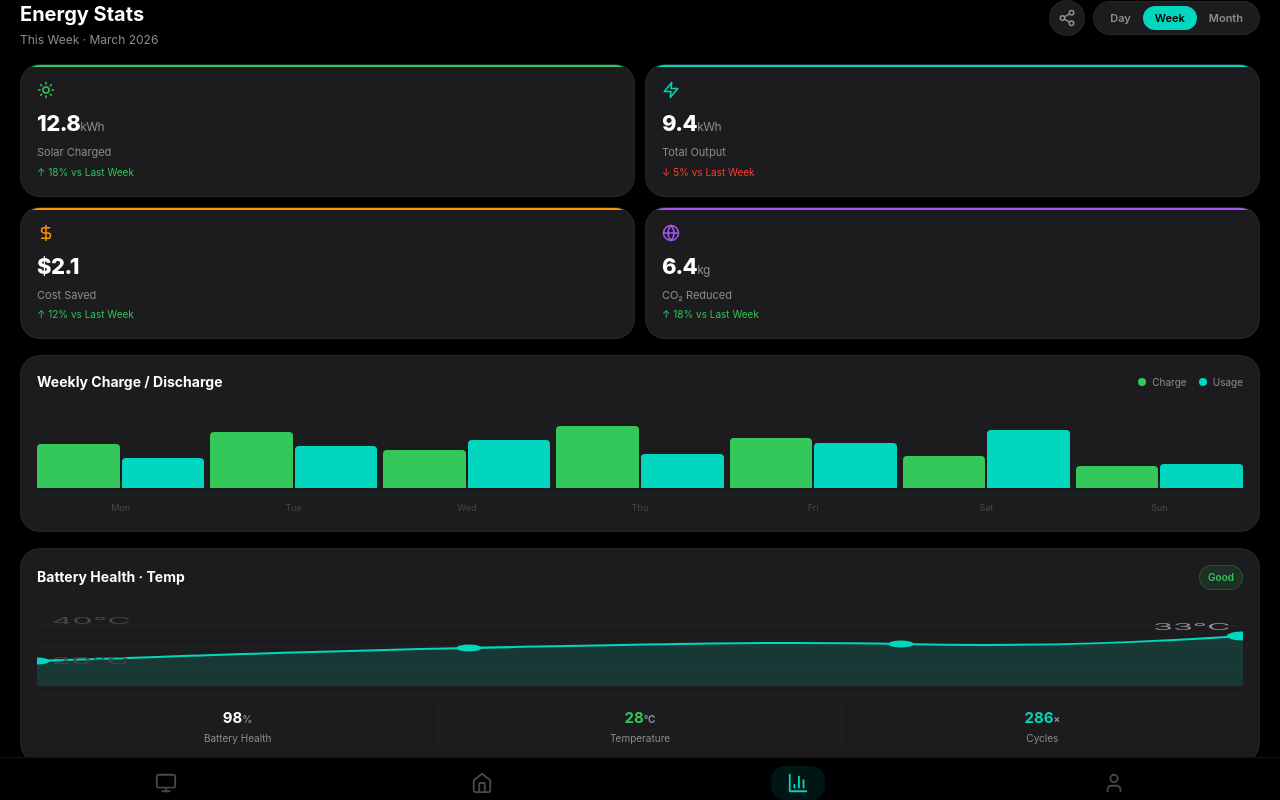
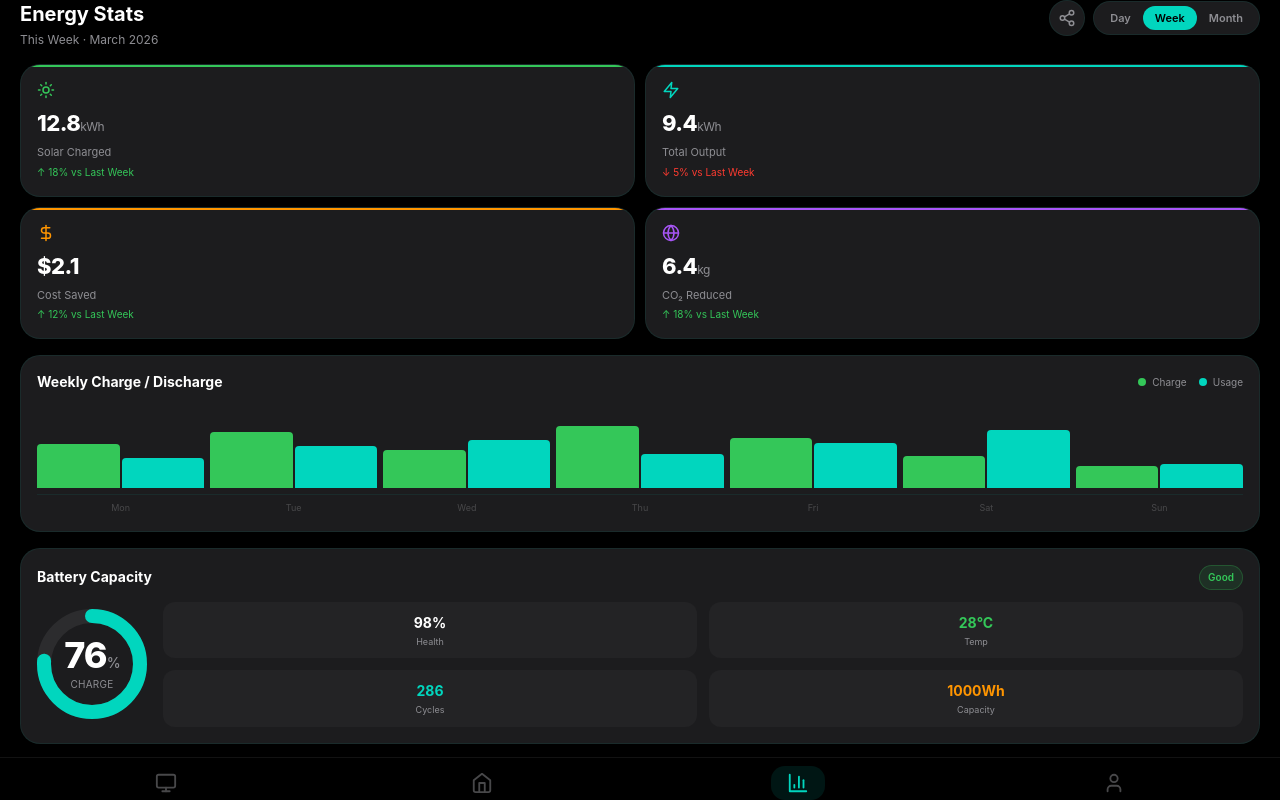
Before and after one commit to lujian1324-spec/energy-app, a React (Vite) app: page /#/stats in a window 1280 px wide. Built offline with nearby package versions, Linux system fonts and the light colour scheme.

Commit message:
feat: v3.2.7 - add thick battery capacity ring to Stats page

```diff
--- a/src/pages/StatsPage.tsx
+++ b/src/pages/StatsPage.tsx
@@ -1,6 +1,7 @@
 import { useState } from 'react'
 import { motion } from 'framer-motion'
 import { Sun, Zap, DollarSign, Globe, Monitor, Smartphone, Lightbulb, Share2 } from 'lucide-react'
+import BatteryRing from '../components/BatteryRing'
 import { usePowerStationStore } from '../stores/powerStationStore'
 
 const periods = ['Day', 'Week', 'Month'] as const
@@ -155,10 +156,10 @@ export default function StatsPage() {
  </div>
  </div>
 
- {/* 电池健康图表 */}
+{/* 电池容量环形图 */}
 <div className="bg-[#1C1C1E] border border-[rgba(1,214,190,0.08)] rounded-[20px] p-4 mb-4">
- <div className="flex justify-between items-center mb-4">
- <div className="text-sm font-bold text-[#FFFFFF]">Battery Health · Temp</div>
+<div className="flex justify-between items-center mb-3">
+<div className="text-sm font-bold text-[#FFFFFF]">Battery Capacity</div>
 <div className="inline-flex items-center gap-1 px-2 py-1 rounded-full
 bg-[rgba(52,199,89,0.12)] text-[#34C759] border border-[rgba(52,199,89,0.25)]
 text-[10px] font-semibold">
@@ -166,48 +167,44 @@ export default function StatsPage() {
 </div>
 </div>
 
- <div className="h-20 relative mt-1">
- <svg className="w-full h-full" viewBox="0 0 335 80" preserveAspectRatio="none">
-<defs></defs>
- <line x1="0" y1="20" x2="335" y2="20" stroke="rgba(255,255,255,0.04)" strokeWidth="1"/>
- <line x1="0" y1="40" x2="335" y2="40" stroke="rgba(255,255,255,0.04)" strokeWidth="1"/>
- <line x1="0" y1="60" x2="335" y2="60" stroke="rgba(255,255,255,0.04)" strokeWidth="1"/>
- <path d="M0,55 C40,50 80,45 120,42 C160,39 200,35 240,38 C280,41 310,36 335,30 L335,80 L0,80 Z"
- fill="rgba(1,214,190,0.15)"/>
- <path d="M0,55 C40,50 80,45 120,42 C160,39 200,35 240,38 C280,41 310,36 335,30"
- fill="none" stroke="#01D6BE" strokeWidth="2" strokeLinecap="round"
-filter="none"/>
-<circle cx="0" cy="55" r="3.5" fill="#01D6BE"/>
- <circle cx="120" cy="42" r="3.5" fill="#01D6BE" filter="(0 0 4px #01D6BE)"/>
- <circle cx="240" cy="38" r="3.5" fill="#01D6BE" filter="(0 0 4px #01D6BE)"/>
- <circle cx="335" cy="30" r="4.5" fill="#01D6BE" filter="(0 0 6px #01D6BE)"/>
- <text x="310" y="24" fontSize="9" fill="#8E8E93">33°C</text>
- <text x="4" y="18" fontSize="9" fill="#48484A">40°C</text>
- <text x="4" y="58" fontSize="9" fill="#48484A">20°C</text>
- </svg>
+<div className="flex items-center gap-4">
+{/* 储能容量环形 - 加粗版 */}
+<div className="flex-shrink-0">
+<BatteryRing
+percentage={powerStation.batteryLevel}
+size={110}
+strokeWidth={14}
+isCharging={powerStation.isCharging}
+uid="stats-page"
+/>
 </div>
 
- {/* 健康统计 */}
- <div className="flex gap-0 mt-2 pt-3 border-t border-[rgba(1,214,190,0.08)]">
- <div className="flex-1 text-center">
- <div className="text-[15px] font-bold text-[#FFFFFF]">
- {powerStation.batteryHealth}<span className="text-[10px] text-[#8E8E93]">%</span>
+{/* 右侧统计 */}
+<div className="flex-1 grid grid-cols-2 gap-3">
+<div className="text-center bg-[rgba(255,255,255,0.03)] rounded-[12px] p-2.5">
+<div className="text-[14px] font-bold text-[#FFFFFF]">
+{powerStation.batteryHealth}%
 </div>
- <div className="text-[10px] text-[#8E8E93] mt-0.5">Battery Health</div>
+<div className="text-[9px] text-[#8E8E93] mt-0.5">Health</div>
 </div>
- <div className="w-px bg-[rgba(1,214,190,0.08)]" />
- <div className="flex-1 text-center">
- <div className="text-[15px] font-bold text-[#34C759]">
- {powerStation.temperature}<span className="text-[10px] text-[#8E8E93]">°C</span>
+<div className="text-center bg-[rgba(255,255,255,0.03)] rounded-[12px] p-2.5">
+<div className="text-[14px] font-bold text-[#34C759]">
+{powerStation.temperature}°C
 </div>
- <div className="text-[10px] text-[#8E8E93] mt-0.5">Temperature</div>
+<div className="text-[9px] text-[#8E8E93] mt-0.5">Temp</div>
 </div>
- <div className="w-px bg-[rgba(1,214,190,0.08)]" />
- <div className="flex-1 text-center">
- <div className="text-[15px] font-bold text-[#01D6BE]">
- {powerStation.cycleCount}<span className="text-[10px] text-[#8E8E93]">×</span>
+<div className="text-center bg-[rgba(255,255,255,0.03)] rounded-[12px] p-2.5">
+<div className="text-[14px] font-bold text-[#01D6BE]">
+{powerStation.cycleCount}
 </div>
- <div className="text-[10px] text-[#8E8E93] mt-0.5">Cycles</div>
+<div className="text-[9px] text-[#8E8E93] mt-0.5">Cycles</div>
+</div>
+<div className="text-center bg-[rgba(255,255,255,0.03)] rounded-[12px] p-2.5">
+<div className="text-[14px] font-bold text-[#FF9500]">
+1000Wh
+</div>
+<div className="text-[9px] text-[#8E8E93] mt-0.5">Capacity</div>
+</div>
 </div>
 </div>
 </div>
--- a/src/version.json
+++ b/src/version.json
@@ -1,11 +1,9 @@
 {
-  "version": "3.2.6",
-  "build": 2416,
+  "version": "3.2.7",
+  "build": 2417,
   "date": "2026-04-09",
   "changelog": [
-    "AC Out 1 renamed to AC Out",
-    "Added share button to Stats page",
-    "Removed ~7,714 cycles remaining text from Settings",
-    "Removed Control page from navigation"
+    "Stats page: Added thick battery capacity ring (strokeWidth 14)",
+    "Stats page: Replaced temp chart with capacity ring + stats grid"
   ]
 }
```
Lines whose indentation alone changed are shown as unchanged.
